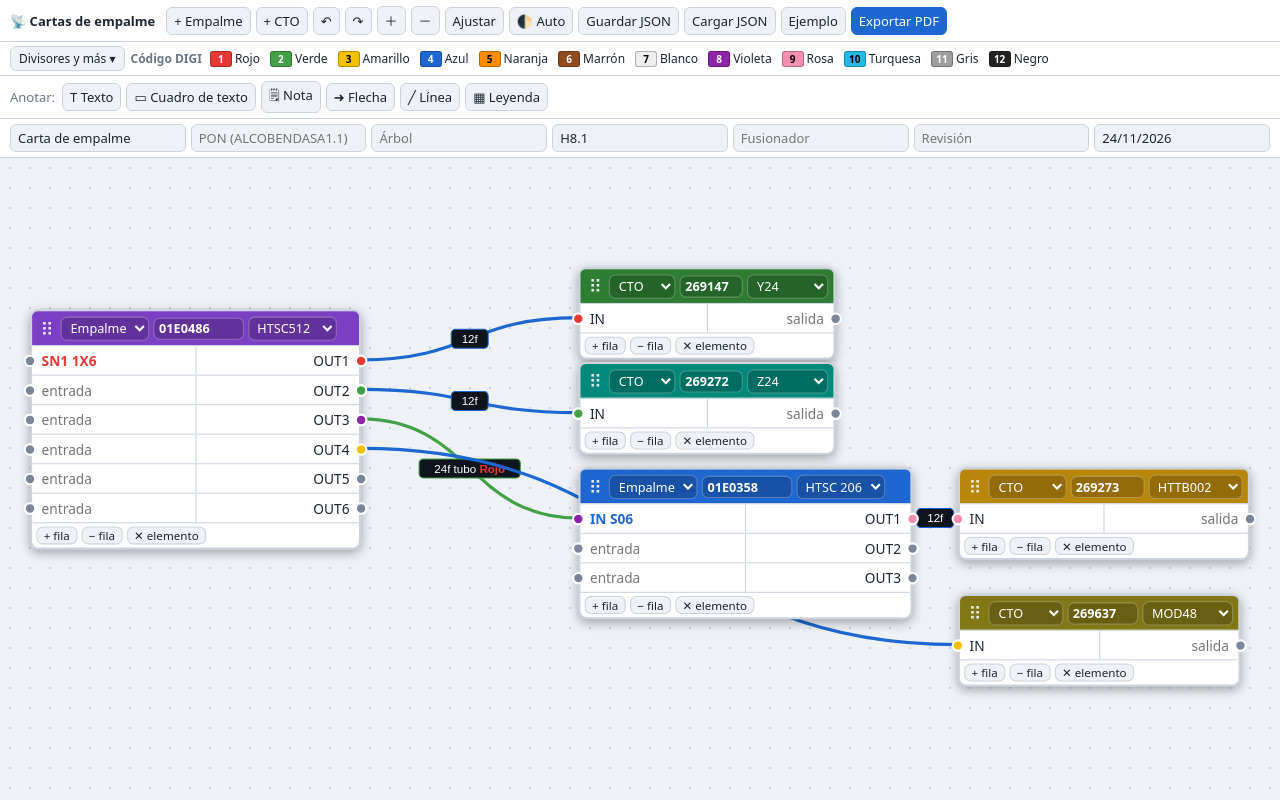
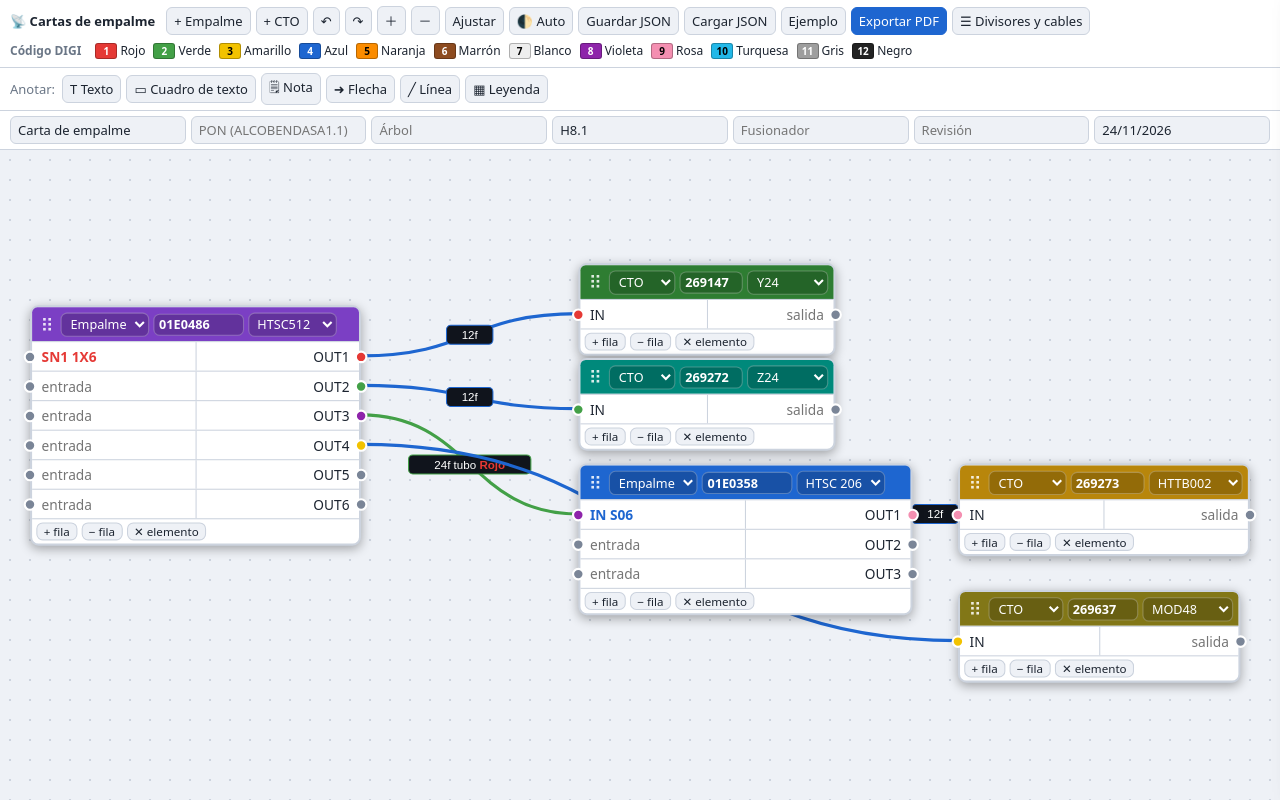
Before and after one commit to Idel-claud/Carta-de-empalme.github.io, a plain HTML site: page index.html in a window 1280 px wide. Drawn offline with nearby package versions, Linux system fonts and the light colour scheme.

Commit message:
Add files via upload

```diff
--- a/index.html
+++ b/index.html
@@ -37,24 +37,24 @@ header{display:flex;flex-wrap:wrap;gap:5px;align-items:center;padding:6px 10px;b
 .k-n{background:#fff59d;color:#222;border-radius:3px;box-shadow:2px 3px 8px #0006}.k-n textarea::placeholder{color:#8a7d2a}
 .k-g{background:var(--pn);border:1px solid var(--bd);border-radius:6px;padding:6px 9px;font-size:12px;color:var(--tx)}.k-g b{display:block;margin-bottom:4px}.k-g div{display:flex;align-items:center;gap:6px;height:18px}.k-g i{display:inline-block;flex:0 0 auto}
 .an .rz{position:absolute;right:-7px;bottom:-7px;width:16px;height:16px;cursor:nwse-resize;background:linear-gradient(135deg,transparent 50%,var(--ac) 50%);border-radius:0 0 5px 0}
-#ref{background:var(--pn);border-bottom:1px solid var(--bd);padding:4px 10px}
-#ref .strip{display:flex;align-items:center;gap:6px;overflow-x:auto;white-space:nowrap;-webkit-overflow-scrolling:touch;scrollbar-width:thin}
-#ref .strip>b{font-size:12px;color:var(--mu);font-weight:600;margin-right:2px}
 .fc{display:inline-flex;align-items:center;gap:3px;font-size:12px;flex:0 0 auto}.fc i{width:22px;height:16px;border-radius:3px;border:1px solid #0004;display:inline-flex;align-items:center;justify-content:center;font-style:normal;font-size:10px;font-weight:700;position:relative}
 .fc i.ring{align-items:flex-start;line-height:12px;height:18px}.fc i.ring::after{content:'';position:absolute;left:0;right:0;bottom:2px;height:2px;background:#000}
-#ref .strip button{flex:0 0 auto;padding:3px 8px;font-size:12px}#fcs{display:inline-flex;gap:10px;flex:0 0 auto}
-#refp{display:none;padding:8px 0 4px;gap:18px;flex-wrap:wrap;align-items:flex-start}#refp.on{display:flex;max-height:60vh;overflow:auto}
-#refp h4{margin:0 0 6px;font-size:13px}#refp .blk{flex:0 1 auto;min-width:260px}
-#refp table{border-collapse:collapse;font-size:12px}#refp td,#refp th{border:1px solid var(--bd);padding:2px 7px;text-align:center}#refp th{background:var(--bg);font-weight:600}
+#fcs{display:inline-flex;align-items:center;gap:8px;flex:0 1 auto;min-width:0;overflow-x:auto;white-space:nowrap;scrollbar-width:thin;padding:2px 0}#fcs>b{font-size:12px;color:var(--mu);font-weight:600}#fcs .fc{flex:0 0 auto}
+@media(max-width:700px){#fcs{flex:1 1 100%;order:20}}
+#refp{position:fixed;top:0;right:0;height:100vh;height:100dvh;width:min(540px,94vw);background:var(--pn);border-left:1px solid var(--bd);box-shadow:-6px 0 24px #0006;z-index:7;transform:translateX(105%);transition:transform .22s ease;overflow:auto;padding:0 14px 16px;display:flex;flex-direction:column;gap:14px}
+#refp.on{transform:none}#refov{position:fixed;inset:0;background:#0005;z-index:6;display:none}#refov.on{display:block}
+#refp .top{position:sticky;top:0;background:var(--pn);display:flex;align-items:center;justify-content:space-between;padding:10px 0 6px;border-bottom:1px solid var(--bd);z-index:1}#refp .top b{font-size:14px}
+#refp h4{margin:0 0 5px;font-size:13px}#refp .blk{flex:0 1 auto;min-width:0}#refp .cmb span{display:inline-block;border:1px solid var(--bd);border-radius:5px;padding:0 5px;margin:1px 2px;white-space:nowrap}#refp .cmb{text-align:left}
+#refp table{border-collapse:collapse;font-size:12px}#refp td,#refp th{border:1px solid var(--bd);padding:2px 7px;text-align:center}@media(max-width:700px){#refp td,#refp th{padding:2px 4px}}#refp th{background:var(--bg);font-weight:600}
 .s1{color:#ff5252;font-weight:700}.s3{color:#2ebd5a;font-weight:700}.s2{color:#4a90ff;font-weight:700}
-#refp .grid{display:flex;flex-wrap:wrap;gap:4px 10px;max-width:520px}#refp .note{font-size:11px;color:var(--mu);margin-top:4px;max-width:520px}
+#refp .grid{display:flex;flex-wrap:wrap;gap:3px 10px}#refp .note{font-size:11px;color:var(--mu);margin-top:3px}
 #refp input{width:70px;padding:2px 5px}
 </style></head><body>
 <header><b>📡 Cartas de empalme</b><button onclick="addNode('Empalme')">+ Empalme</button><button onclick="addNode('CTO')">+ CTO</button><button onclick="undo()">↶</button><button onclick="redo()">↷</button><button onclick="zoom(1.25)">＋</button><button onclick="zoom(.8)">－</button><button onclick="fit()">Ajustar</button>
 <button id="bm" onclick="$('meta').classList.toggle('on');setTimeout(fit,50)">Datos ▾</button><button id="bt" onclick="$('tools').classList.toggle('on')">✎ Anotar ▾</button><button id="bch" onclick="showCh()" hidden>Cambios</button><button id="bth" onclick="setTheme(TH[(TH.indexOf(th)+1)%3])" title="Modo claro / oscuro">🌓 Auto</button>
 <button onclick="saveJ()">Guardar JSON</button><button onclick="$('fj').click()">Cargar JSON</button><button onclick="if(confirm('¿Cargar el ejemplo? Se pierde el trabajo actual.'))load(example())">Ejemplo</button>
-<button id="inst" class="p" hidden>⬇ Instalar</button><button class="p" onclick="pdf()">Exportar PDF</button><input id="fj" type="file" accept=".json" hidden onchange="rd(this)"></header>
-<div id="ref"><div class="strip"><button id="brf" onclick="$('refp').classList.toggle('on');this.textContent=$('refp').classList.contains('on')?'Ocultar ▴':'Divisores y más ▾'">Divisores y más ▾</button><b>Código DIGI</b><span id="fcs"></span></div><div id="refp"></div></div>
+<button id="inst" class="p" hidden>⬇ Instalar</button><button class="p" onclick="pdf()">Exportar PDF</button><button id="brf" onclick="refOpen(1)" title="Divisores, cables y código de colores">☰ Divisores y cables</button><span id="fcs"></span><input id="fj" type="file" accept=".json" hidden onchange="rd(this)"></header>
+<div id="refov" onclick="refOpen(0)"></div><div id="refp"></div>
 <div id="tools"><span>Anotar:</span><button onclick="addAnn('t')">T Texto</button><button onclick="addAnn('b')">▭ Cuadro de texto</button><button onclick="addAnn('n')">🗒 Nota</button><button onclick="addAnn('a')">➜ Flecha</button><button onclick="addAnn('l')">╱ Línea</button><button onclick="addAnn('g')">▦ Leyenda</button></div>
 <div id="meta"><input data-m="title" placeholder="Título"><input data-m="pon" placeholder="PON (ALCOBENDASA1.1)"><input data-m="arbol" placeholder="Árbol"><input data-m="zone" placeholder="Zona / esquema"><input data-m="fus" placeholder="Fusionador"><input data-m="rev" placeholder="Revisión"><input data-m="date" placeholder="Fecha"></div>
 <div id="cv"><div id="w"></div></div>
@@ -130,7 +130,7 @@ function showCh(){
 const pt=e=>{const n=gn(e.n),i=n?n.rows.findIndex(r=>r.id===e.r):-1;return i<0?null:{x:n.x+(e.s==='r'?nw(n):0),y:n.y+2+HD+i*RH+RH/2}};
 function tubeSpan(t){return `<tspan fill="${FIBC[t]||'#fff'}" font-weight="bold"${t==='negro'?' stroke="#fff" stroke-width="2.5" paint-order="stroke"':''}>${esc(cap1(t))}</tspan>`}
 function cabSvg(){let o='';S.cables.forEach(c=>{const p=pt(c.a),q=pt(c.b);if(!p||!q)return;const col=(FC[c.cap]||[0,'#8a8f98'])[1],dx=Math.max(50,Math.abs(q.x-p.x)/2),
- d=`M${p.x},${p.y} C${p.x+(c.a.s==='r'?dx:-dx)},${p.y} ${q.x+(c.b.s==='r'?dx:-dx)},${q.y} ${q.x},${q.y}`,mx=(p.x+q.x)/2,my=(p.y+q.y)/2,lab=(c.cap||'').replace('Fo','f'),tb=big(c)&&c.tubo?c.tubo:'',lw=Math.ceil(twf(lab+(tb?' tubo '+cap1(tb):''),11,1)*1.1+16);
+ d=`M${p.x},${p.y} C${p.x+(c.a.s==='r'?dx:-dx)},${p.y} ${q.x+(c.b.s==='r'?dx:-dx)},${q.y} ${q.x},${q.y}`,mx=(p.x+q.x)/2,my=(p.y+q.y)/2,lab=(c.cap||'').replace('Fo','f'),tb=big(c)&&c.tubo?c.tubo:'',lw=Math.ceil(Math.max(twf(lab+(tb?' tubo '+cap1(tb):''),11,1)*1.2+22,(lab.length+(tb?6+tb.length:0))*7.2+22));
  if(CM[c.id])o+=`<path d="${d}" fill="none" stroke="#ff6d00" stroke-width="8" opacity=".45"/>`;
  if(col==='#cfd3d8')o+=`<path d="${d}" fill="none" stroke="#8a8f98" stroke-width="5.5"/>`;
  o+=`<path d="${d}" fill="none" stroke="${col}" stroke-width="3"/><path class="hit" data-c="${c.id}" d="${d}" fill="none" stroke="transparent" stroke-width="16"/><g transform="translate(${mx},${my})"><rect x="${-lw/2}" y="-9" width="${lw}" height="18" rx="4" fill="#10141c" stroke="${col}"/><text text-anchor="middle" y="4" font-size="11" font-family="Arial" fill="#fff">${lab}${tb?' tubo '+tubeSpan(tb):''}</text></g>`});return o}
@@ -235,14 +235,14 @@ cv.addEventListener('pointerup',pEnd);cv.addEventListener('pointercancel',pEnd);
 cv.addEventListener('wheel',e=>{e.preventDefault();const r=cv.getBoundingClientRect();zoomAt(V.k*(e.deltaY<0?1.12:.89),e.clientX-r.left,e.clientY-r.top)},{passive:false});
 // ---- edición de celdas y cabeceras
 const W$=$('w');
-function placeTc(){const t=$('tc');if(t.hidden)return;const vv=window.visualViewport,vw=vv?vv.width:innerWidth,vh=vv?vv.height:innerHeight,ox=vv?vv.offsetLeft:0,oy=vv?vv.offsetTop:0;
+function placeTc(){const t=$('tc');if(!t||t.hidden)return;const vv=window.visualViewport,vw=vv?vv.width:innerWidth,vh=vv?vv.height:innerHeight,ox=vv?vv.offsetLeft:0,oy=vv?vv.offsetTop:0;
  t.style.maxWidth=(vw-12)+'px';const w=Math.min(t.scrollWidth,vw-12),hh=t.offsetHeight;t.style.left=(ox+(vw-w)/2)+'px';t.style.top=(oy+vh-hh-8)+'px';
  if(foc&&foc.el&&document.activeElement===foc.el){const r=foc.el.getBoundingClientRect(),lim=oy+vh-hh-16,top=cv.getBoundingClientRect().top+4;
   if(r.bottom>lim){V.y-=r.bottom-lim;ap()}else if(r.top<top){V.y+=top-r.top;ap()}}}
 let tcT=0;const placeSoon=()=>{clearTimeout(tcT);placeTc();tcT=setTimeout(placeTc,350)};
 if(window.visualViewport){visualViewport.addEventListener('resize',placeSoon);visualViewport.addEventListener('scroll',placeTc)}
 W$.addEventListener('focusin',e=>{const t=e.target;typed=false;if(t.dataset.r){foc={n:t.closest('.n').dataset.n,r:t.dataset.r,s:t.dataset.s,el:t};$('tc').hidden=false;markTc();placeSoon()}});
-W$.addEventListener('focusout',()=>setTimeout(()=>{const a=document.activeElement;if(!(a&&a.dataset&&a.dataset.r)){$('tc').hidden=true;foc=null}},200));
+W$.addEventListener('focusout',()=>setTimeout(()=>{const a=document.activeElement;if(!(a&&a.dataset&&a.dataset.r)&&$('tc')){$('tc').hidden=true;foc=null}},200));
 W$.addEventListener('input',e=>{const t=e.target;if(t.dataset.at){const a=ga(t.dataset.at);if(!a)return;if(!typed){pu();typed=true}a.text=t.value;sizeAnn(t.closest('.an'),a);sv();return}const nd=t.closest('.n');if(!nd||t.tagName==='SELECT')return;const n=gn(nd.dataset.n);if(!typed){pu();typed=true}
  if(t.dataset.r)n.rows.find(r=>r.id===t.dataset.r)[t.dataset.s]=t.value;else if(t.dataset.f==='code'){n.code=t.value;t.style.width=codeW(n)+'px'}else return;
  nd.style.width=nw(n)+'px';cables();sv()});
@@ -316,17 +316,17 @@ setTheme(th);
 const txc=c=>['amarillo','blanco','rosa','naranja','turquesa'].includes(c)?'#000':'#fff';
 const sw=(c,n,ring)=>`<span class="fc" title="${n}. ${cap1(c)}${ring?' con anillo negro':''}"><i class="${ring?'ring':''}" style="background:${FIBC[c]};color:${txc(c)}">${n}</i>${cap1(c)}</span>`;
 const SPL={4:[[0,16],[2,8],[4,4],[8,2]],6:[[0,12],[2,6],[3,4],[4,3],[6,2]],8:[[0,8],[2,4],[4,2]],12:[[0,6],[2,3],[3,2]],16:[[0,4],[2,2]]};
-function refRender(){ let rows='';Object.entries(SPL).forEach(([a,l])=>l.forEach(([b,c],i)=>{const N=a*(b||1)*c;
-  rows+=`<tr>${i?'':`<td rowspan="${l.length}" class="s1">1X${a}</td>`}<td class="s3">${b?'1X'+b:'–'}</td><td class="s2">1X${c}</td><td>1:${N}</td></tr>`}));
- $('refp').innerHTML=`<div class="blk"><h4>Código de colores DIGI (fibras y tubos)</h4><div class="grid">${FIB.map((c,i)=>sw(c,i+1)).join('')}</div>
- <div class="grid" style="margin-top:6px">${FIB.map((c,i)=>sw(i===11?'incoloro':c,i+13,true)).join('')}</div>
- <div class="note">13–24: mismo color con anillo negro (la 24 es incolora o «natural»). 25–32 (cable de 512): rojo a violeta con doble anillo. Si falta un color en el tubo, se salta al siguiente.</div>
- <h4 style="margin-top:10px">Configuración de cables DIGI</h4><table><tr><th>F.O</th>${[12,24,48,96,144,192,288,512,576].map(v=>`<th>${v}</th>`).join('')}</tr><tr><td>Nº tubos</td>${[1,2,4,8,12,8,12,'4+12',24].map(v=>`<td>${v}</td>`).join('')}</tr><tr><td>Fibras/tubo</td>${[12,12,12,12,12,24,24,32,24].map(v=>`<td>${v}</td>`).join('')}</tr></table>
- <div class="note">512: 4 tubos en capa interna (núcleo) y 12 en capa externa.</div></div>
+function refRender(){
+ let rows='';Object.entries(SPL).forEach(([a,l])=>l.forEach(([b,c],i)=>{rows+=`<tr>${i?'':`<td rowspan="${l.length}" class="s1">1X${a}</td>`}<td class="s3">${b?'1X'+b:'–'}</td><td class="s2">1X${c}</td><td>1:${a*(b||1)*c}</td></tr>`}));
+ $('refp').innerHTML=`<div class="top"><b>Referencia DIGI</b><button onclick="refOpen(0)">✕ Cerrar</button></div>
+ <div class="blk"><h4>Código de colores DIGI (fibras y tubos)</h4><div class="grid">${FIB.map((c,i)=>sw(c,i+1)).join('')}</div>
+ <h4 style="margin-top:8px">Fibras 13–24: mismo color con anillo negro</h4><div class="grid">${FIB.map((c,i)=>sw(i===11?'incoloro':c,i+13,true)).join('')}</div><div class="note">La 24 es incolora o «natural». 25–32 (cable de 512): rojo a violeta con doble anillo. Si en un tubo falta un color, se salta al siguiente.</div></div>
+ <div class="blk"><h4>Configuración de cables DIGI <span style="font-weight:400;color:var(--mu)">(512: 4 tubos núcleo + 12 capa externa)</span></h4><div style="overflow-x:auto"><table><tr><th>F.O</th>${[12,24,48,96,144,192,288,512,576].map(v=>`<th>${v}</th>`).join('')}</tr><tr><td>Nº tubos</td>${[1,2,4,8,12,8,12,'4+12',24].map(v=>`<td>${v}</td>`).join('')}</tr><tr><td>Fibras/tubo</td>${[12,12,12,12,12,24,24,32,24].map(v=>`<td>${v}</td>`).join('')}</tr></table></div></div>
  <div class="blk"><h4>Combinaciones de divisores <span class="s1">SN1</span> → <span class="s3">SN3</span> → <span class="s2">SN2</span></h4>
- <table><tr><th class="s1">SN1</th><th class="s3">SN3</th><th class="s2">SN2</th><th>Total</th></tr>${rows}</table>
- <div class="note">«–»: sin divisor de tercer nivel; el SN1 va directo al SN2.</div></div>`;}
-$('fcs').innerHTML=FIB.map((c,i)=>sw(c,i+1)).join('');
+ <table><tr><th class="s1">SN1</th><th class="s3">SN3</th><th class="s2">SN2</th><th>Total</th></tr>${rows}</table><div class="note">«–»: sin divisor de tercer nivel; el SN1 va directo al SN2.</div></div>`}
+$('fcs').innerHTML='<b>Código DIGI</b>'+FIB.map((c,i)=>sw(c,i+1)).join('');
+function refOpen(o){$('refp').classList.toggle('on',!!o);$('refov').classList.toggle('on',!!o)}
+addEventListener('keydown',e=>{if(e.key==='Escape')refOpen(0)});
 //INIT
 try{const t=localStorage.getItem('cfusion');load(t?JSON.parse(t):example())}catch(e){load(example())}
 refRender();
--- a/sw.js
+++ b/sw.js
@@ -1,4 +1,4 @@
-const V='empalmes-v19';
+const V='empalmes-v22';
 const LOCAL=['./','index.html','manifest.webmanifest','icon-192.png','icon-512.png','icon-maskable-512.png'];
 const CDN=['https://cdnjs.cloudflare.com/ajax/libs/jspdf/2.5.1/jspdf.umd.min.js','https://cdnjs.cloudflare.com/ajax/libs/jspdf-autotable/3.8.2/jspdf.plugin.autotable.min.js'];
 self.addEventListener('install',e=>{e.waitUntil((async()=>{const c=await caches.open(V);
```
